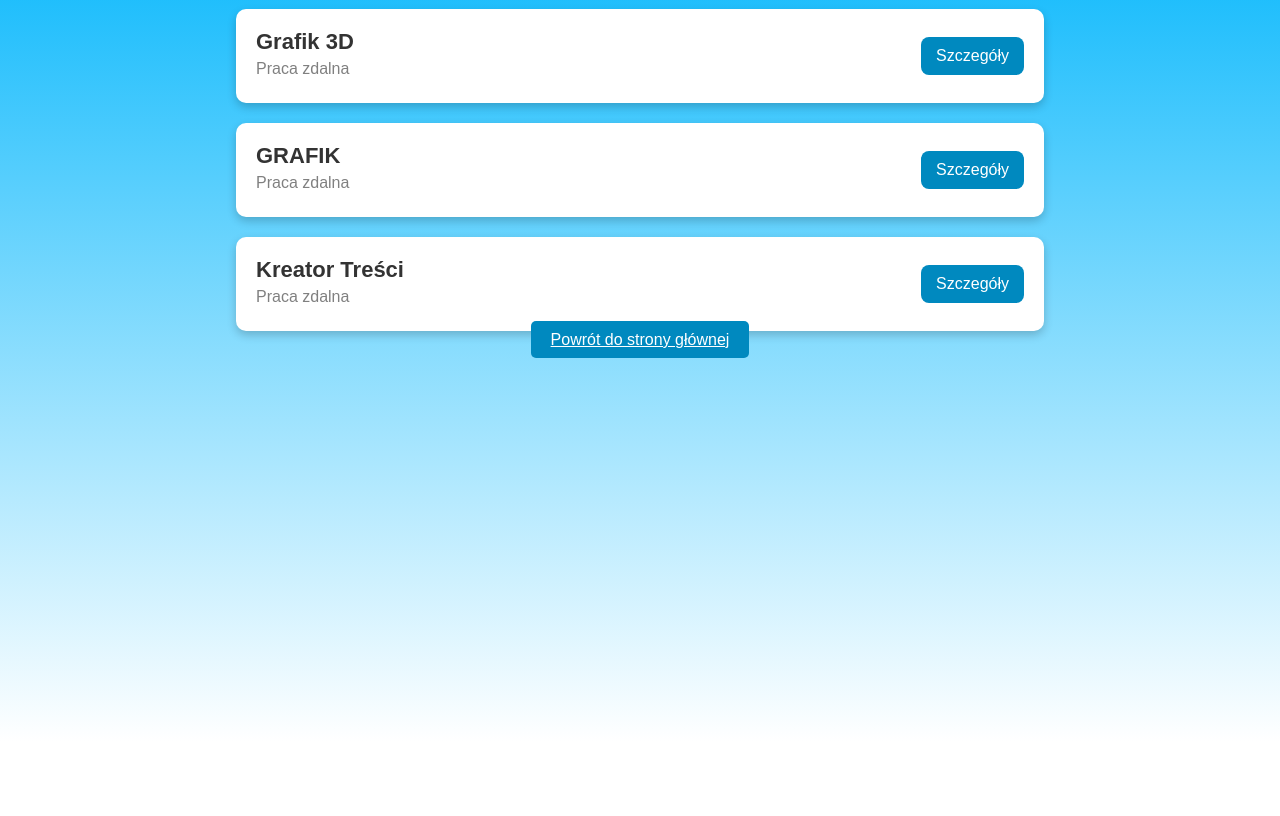
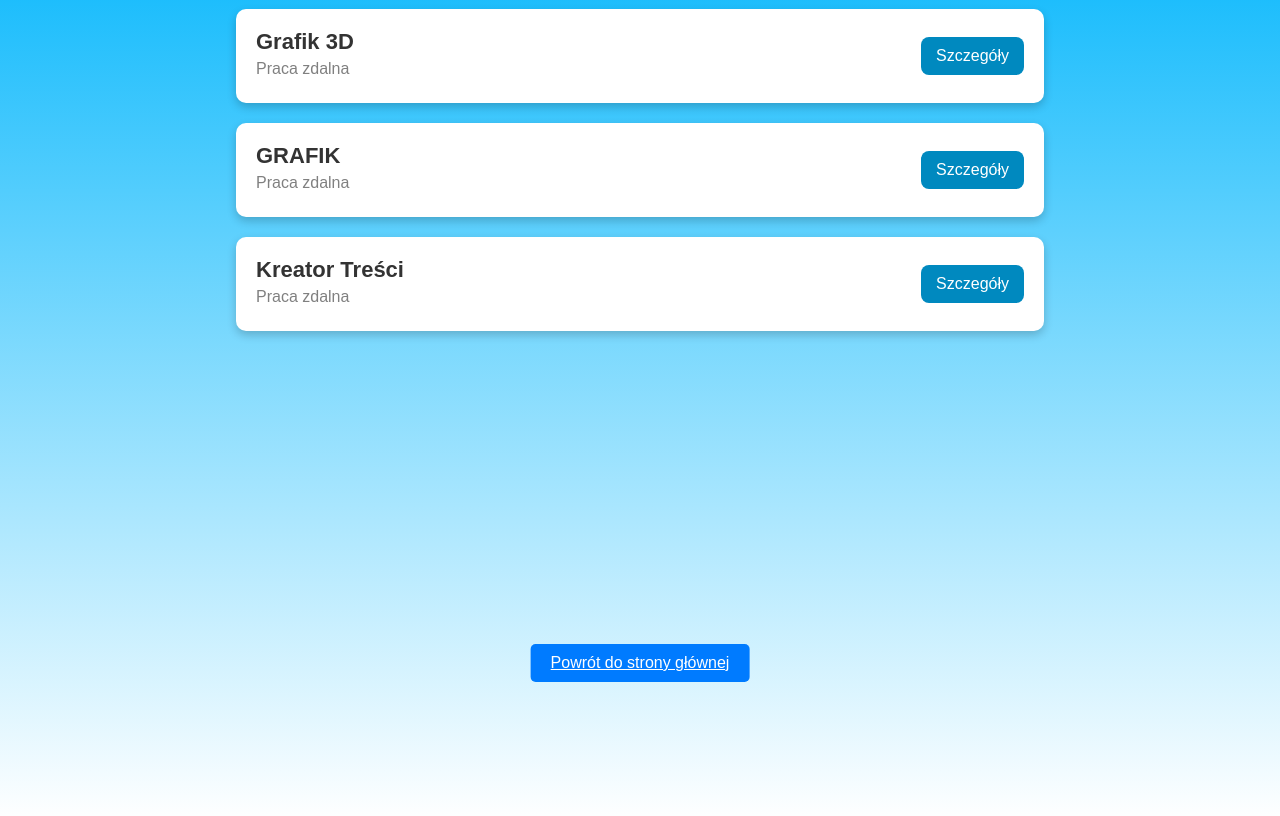
Before and after one commit to PowekK/inspatium, a plain HTML site: page index3.html in a window 1280 px wide. Shown: the part 98-914 px from the top of the page. Before the commit the page ends 840 px from the top, so only its background shows below. Drawn offline with Linux system fonts and the light colour scheme.

Commit message:
Update index3.html

```diff
--- a/index3.html
+++ b/index3.html
@@ -12,6 +12,7 @@
             margin: 0;
             font-family: Arial, sans-serif;
             text-align: center;
+            padding-bottom: 80px; /* Zapewnia, że przycisk nie zakryje treści */
         }
 
         /* Nagłówek */
@@ -76,21 +77,23 @@
 
         /* Styl przycisku powrotu */
         .back-btn {
-    background-color: #0089bf; /* Niebieski kolor */
+            background-color: #007bff; /* Niebieski kolor */
             color: white;
             padding: 10px 20px;
             font-size: 16px;
             border: none;
             border-radius: 5px;
             cursor: pointer;
-    text-align: center;
-    margin-top: 90px; /* Dodajemy większy margines górny, aby przesunąć przycisk niżej */
+            position: fixed; /* Ustawienie przycisku na stałe na dole */
+            bottom: 20px; /* Odstęp od dolnej krawędzi */
+            left: 50%; /* Wyrównanie do środka strony */
+            transform: translateX(-50%); /* Korekcja, aby przycisk był dokładnie w centrum */
+            z-index: 1000; /* Zapewnia, że przycisk będzie widoczny nad innymi elementami */
         }
 
         .back-btn:hover {
-    background-color: #005f89;
+            background-color: #0056b3;
         }
-
     </style>
 </head>
 <body>
```
Lines whose indentation alone changed are shown as unchanged.
